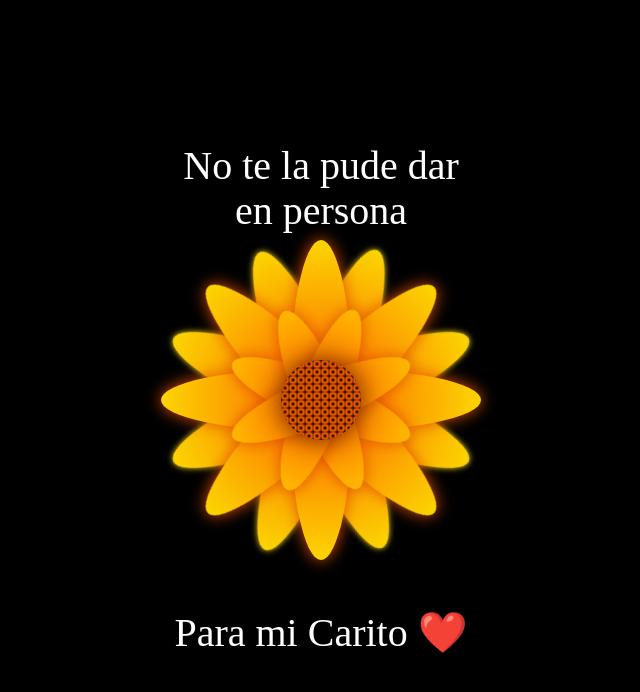
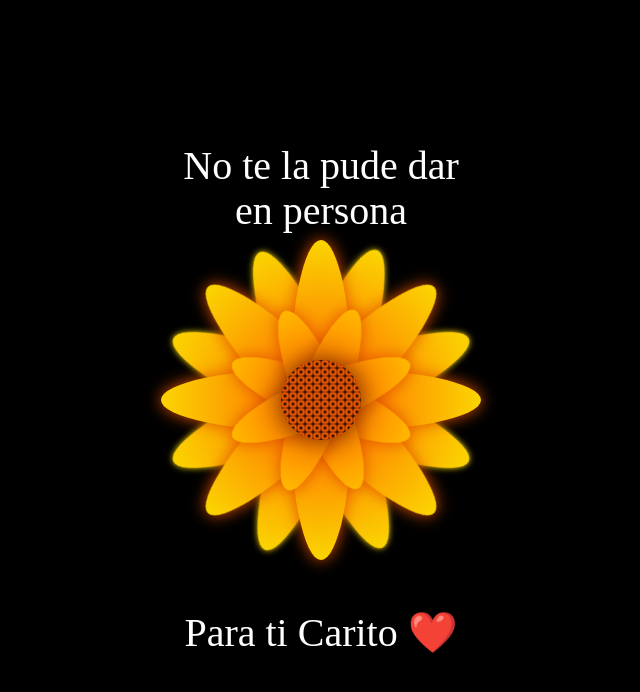
Before and after one commit to CariokaConH/FlorEvelyn, a plain HTML site: page docs/index.html in a window 1280 px wide. Shown: the whole page, without its empty margins (319-959 px from the left). Drawn offline with Linux system fonts and the light colour scheme.

Commit message:
index.html

```diff
--- a/docs/index.html
+++ b/docs/index.html
@@ -37,7 +37,7 @@
     </div>
     <div class="Petal3 p4">
     </div>
-    <div class="text-below">Para mi Carito ❤️</div>
+    <div class="text-below">Para ti Carito ❤️</div>
   </div>
 </body>
 </html>
```
